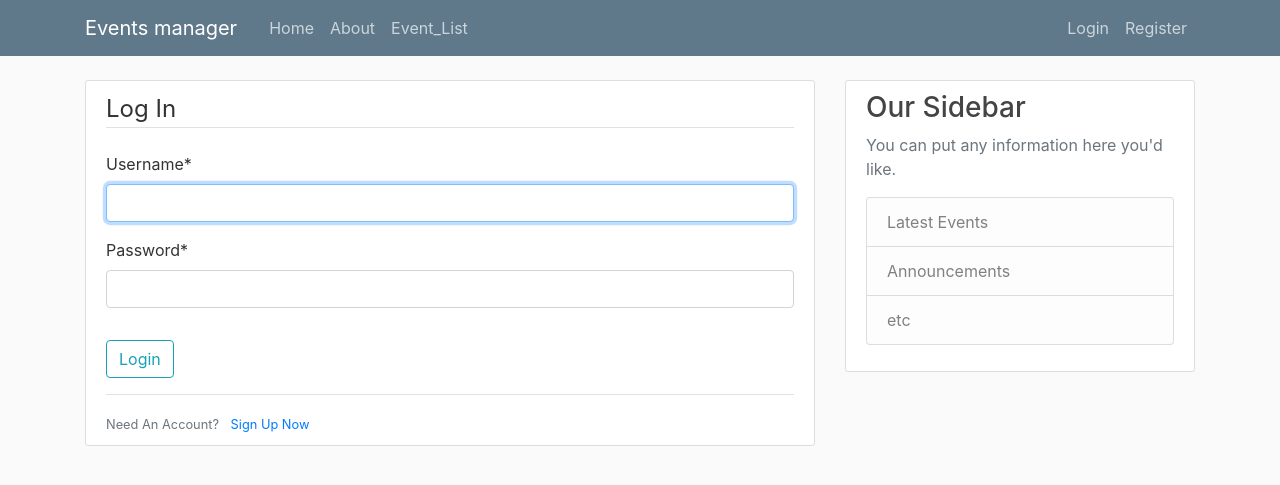
After one commit to FunnyGames/event-manager, a Django app: page /login/ in a window 1280 px wide. The commit adds this page. Shown: the top 485 px of the page. Run offline with Django 3.2, Linux system fonts and the light colour scheme; some libraries are stand-ins or nearby versions.

Commit message:
Added login functionality

```diff
--- a/event_manager/event/templates/event/base.html
+++ b/event_manager/event/templates/event/base.html
@@ -37,8 +37,12 @@
                     </div>
                     <!-- Navbar Right Side -->
                     <div class="navbar-nav">
-                        <a class="nav-item nav-link" href="#">Login</a>
-                        <a class="nav-item nav-link" href="/register">Register</a>
+                        {% if user.is_authenticated %}
+                        <a class="nav-item nav-link" href="{% url 'logout' %}">Logout</a>
+                        {% else %}
+                        <a class="nav-item nav-link" href="{% url 'login' %}">Login</a>
+                        <a class="nav-item nav-link" href="{% url 'register' %}">Register</a>
+                        {% endif %}
                     </div>
                 </div>
             </div>
@@ -48,11 +52,11 @@
         <div class="row">
             <div class="col-md-8">
                 {% if messages %}
-                    {% for message in messages %}
-                        <div class="alert alert-{{ message.tags}}">
-                            {{ message }}
-                        </div>
-                    {% endfor %}
+                {% for message in messages %}
+                <div class="alert alert-{{ message.tags}}">
+                    {{ message }}
+                </div>
+                {% endfor %}
                 {% endif %}
                 {% block content %}{% endblock %}
             </div>
--- a/event_manager/event_manager/settings.py
+++ b/event_manager/event_manager/settings.py
@@ -135,6 +135,8 @@ STATICFILES_DIRS = [STATIC_DIR, ]
 
 CRISPY_TEMPLATE_PACK = 'bootstrap4'
 
+LOGIN_REDIRECT_URL = 'event-home'
+
 # MEDIA
 MEDIA_ROOT = MEDIA_DIR
 MEDIA_URL = '/media/'
--- a/event_manager/event_manager/urls.py
+++ b/event_manager/event_manager/urls.py
@@ -14,11 +14,14 @@ Including another URLconf
     2. Add a URL to urlpatterns:  path('blog/', include('blog.urls'))
 """
 from django.contrib import admin
+from django.contrib.auth import views as auth_views
 from django.urls import path, include
 from users import views as user_views
 
 urlpatterns = [
     path('admin/', admin.site.urls),
     path('register/', user_views.register, name='register'),
+    path('login/', auth_views.LoginView.as_view(template_name='users/login.html'), name='login'),
+    path('logout/', auth_views.LogoutView.as_view(template_name='users/logout.html'), name='logout'),
     path('', include('event.urls')),
 ]
--- /dev/null
+++ b/event_manager/users/templates/users/login.html
@@ -0,0 +1,19 @@
+{% extends "event/base.html" %} {% load crispy_forms_tags %} {% block content %}
+<div class="content-section">
+    <form method="POST">
+        {% csrf_token %}
+        <fieldset class="form-group">
+            <legend class="border-bottom mb-4">Log In</legend>
+            {{ form|crispy }}
+        </fieldset>
+        <div class="form-group">
+            <button class="btn btn-outline-info" type="=submit">Login</button>
+        </div>
+    </form>
+    <div class="border-top pt-3">
+        <small class="text-muted">
+            Need An Account? <a class="ml-2" href="{% url 'register' %}">Sign Up Now</a>
+        </small>
+    </div>
+</div>
+{% endblock content %}
--- a/event_manager/users/templates/users/register.html
+++ b/event_manager/users/templates/users/register.html
@@ -12,7 +12,7 @@
   </form>
   <div class="border-top pt-3">
     <small class="text-muted">
-      Already Have An Account? <a class="ml-2" href="#">Sign In</a>
+      Already Have An Account? <a class="ml-2" href="{% url 'login' %}">Sign In</a>
     </small>
   </div>
 </div>
--- a/event_manager/users/views.py
+++ b/event_manager/users/views.py
@@ -11,8 +11,9 @@ def register(request):
         if form.is_valid():
             form.save()
             username = form.cleaned_data.get('username')
-            messages.success(request, f'Account created for {username}!')
-            return redirect('event-home')
+            messages.success(
+                request, f'Your account {username} has been created! Now you can log in')
+            return redirect('login')
 
     else:
         form = UserRegisterForm()
```
Also changed, not shown: event_manager/event/views.py (+1 -12 lines), event_manager/users/templates/users/logout.html (added, +8 -0 lines).
